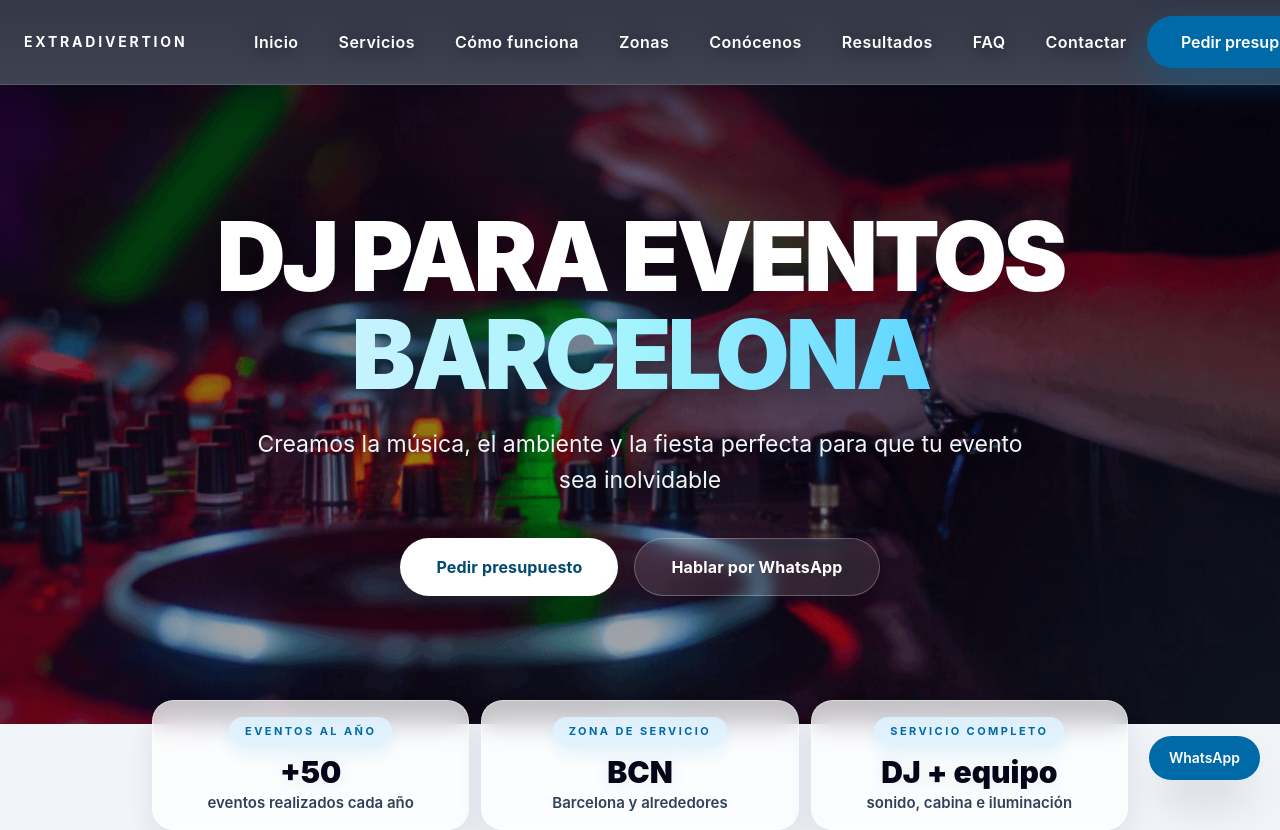
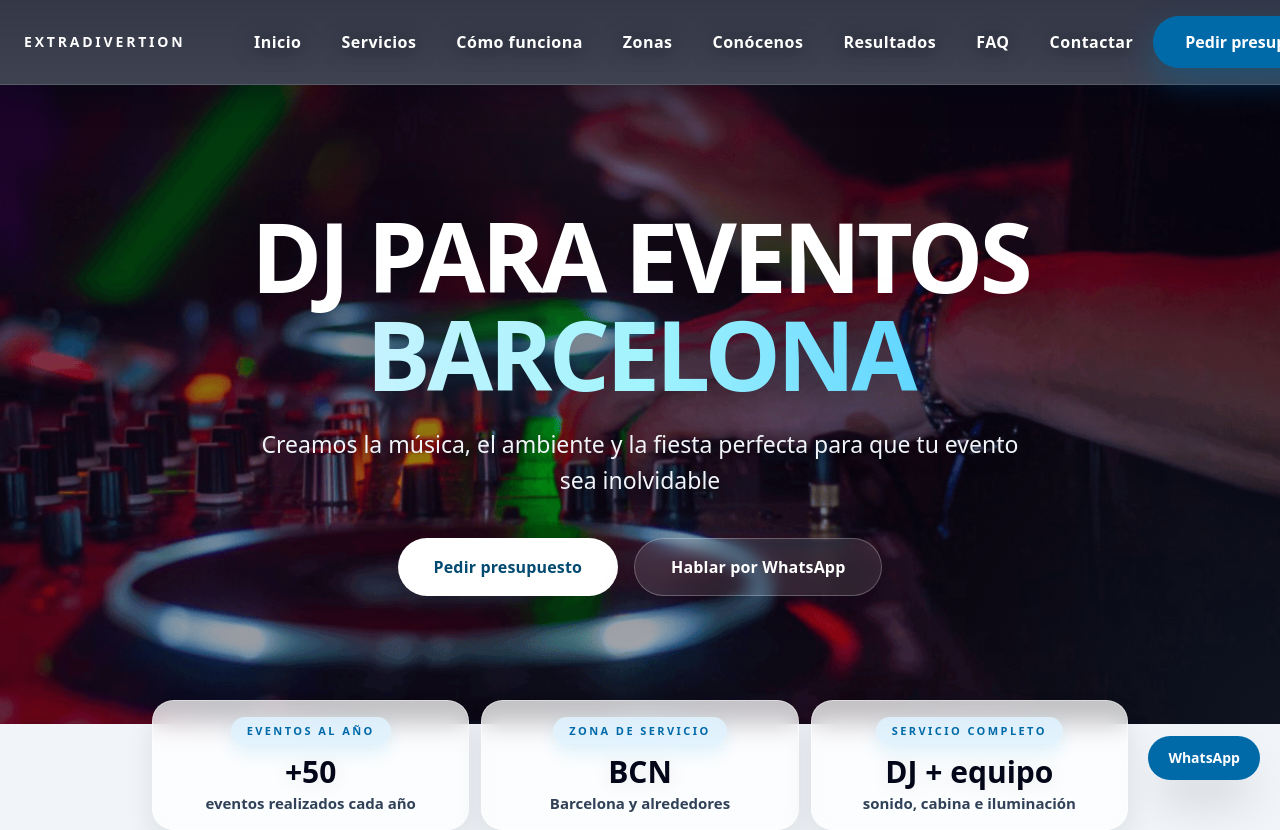
Before and after one commit to extradivertion/WEB-FINAL-SABADELL, a React (Vite) app: page / in a window 1280 px wide. Shown: the top 830 px of the page. Built offline with nearby package versions, Linux system fonts and the light colour scheme.

Commit message:
Update index.css

```diff
--- a/src/index.css
+++ b/src/index.css
@@ -5,7 +5,7 @@
 }
 
 body {
-  font-family: Inter, ui-sans-serif, system-ui, -apple-system, BlinkMacSystemFont, "Segoe UI", sans-serif;
+  font-family: ui-sans-serif, system-ui, -apple-system, BlinkMacSystemFont, "Segoe UI", sans-serif;
 }
 
 @media (prefers-reduced-motion: reduce) {
```
